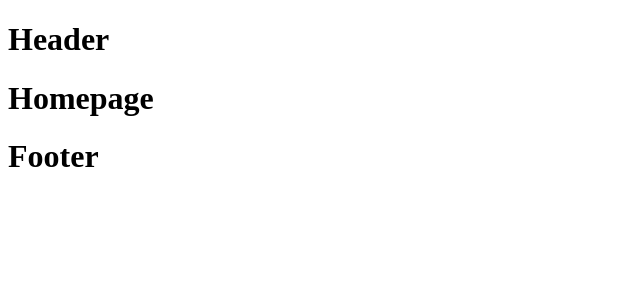
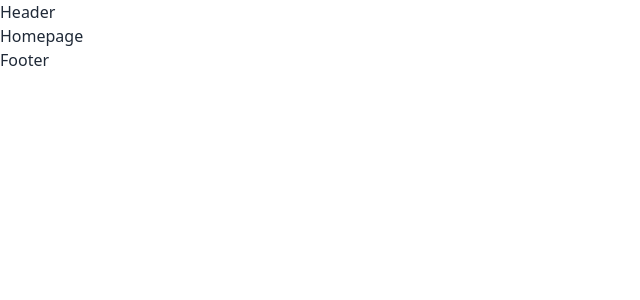
Before and after one commit to Logan-Ph/upTrip, a React (Create React App) app in the folder client/: page / in a window 1280 px wide. Shown: the top 300 px of the page, without its empty margins (0-640 px from the left). Built offline with nearby package versions, Linux system fonts and the light colour scheme.

Commit message:
tailwindCss setup

```diff
--- a/client/package.json
+++ b/client/package.json
@@ -36,5 +36,9 @@
       "last 1 firefox version",
       "last 1 safari version"
     ]
+  },
+  "devDependencies": {
+    "daisyui": "^4.8.0",
+    "tailwindcss": "^3.4.1"
   }
 }
--- /dev/null
+++ b/client/src/index.css
@@ -0,0 +1,3 @@
+@tailwind base;
+@tailwind components;
+@tailwind utilities;
--- a/client/src/index.js
+++ b/client/src/index.js
@@ -1,6 +1,7 @@
 import React from 'react';
 import ReactDOM from 'react-dom/client';
 import App from './App';
+import './index.css';
 
 const root = ReactDOM.createRoot(document.getElementById('root'));
 root.render(
--- /dev/null
+++ b/client/tailwind.config.js
@@ -0,0 +1,21 @@
+/** @type {import('tailwindcss').Config} */
+module.exports = {
+  content: [
+    "./src/**/*.{js,jsx,ts,tsx}",
+  ],
+  theme: {
+    extend: {},
+  },
+  plugins: [require("daisyui")],
+
+    // daisyUI config (optional - here are the default values)
+    daisyui: {
+      themes: false, // false: only light + dark | true: all themes | array: specific themes like this ["light", "dark", "cupcake"]
+      base: true, // applies background color and foreground color for root element by default
+      styled: true, // include daisyUI colors and design decisions for all components
+      utils: true, // adds responsive and modifier utility classes
+      prefix: "", // prefix for daisyUI classnames (components, modifiers and responsive class names. Not colors)
+      logs: true, // Shows info about daisyUI version and used config in the console when building your CSS
+      themeRoot: ":root", // The element that receives theme color CSS variables
+    },
+}
```
